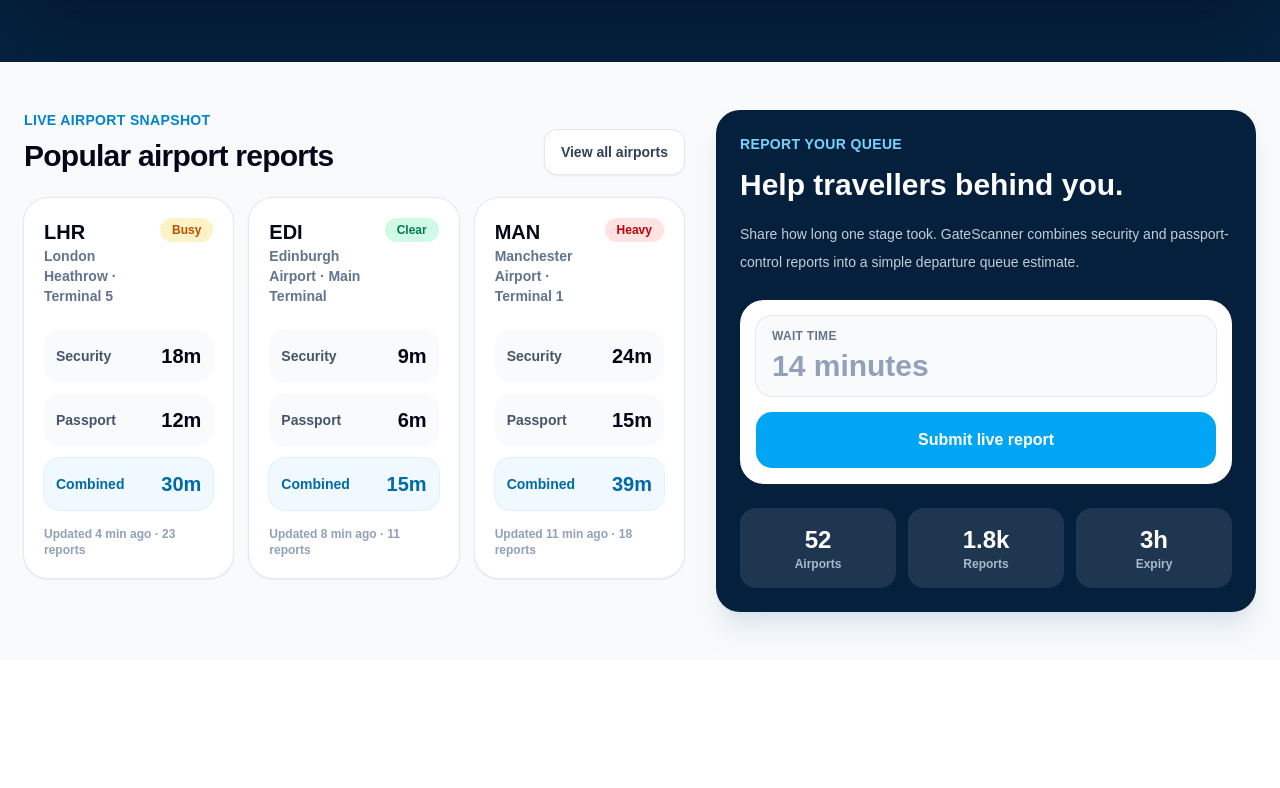
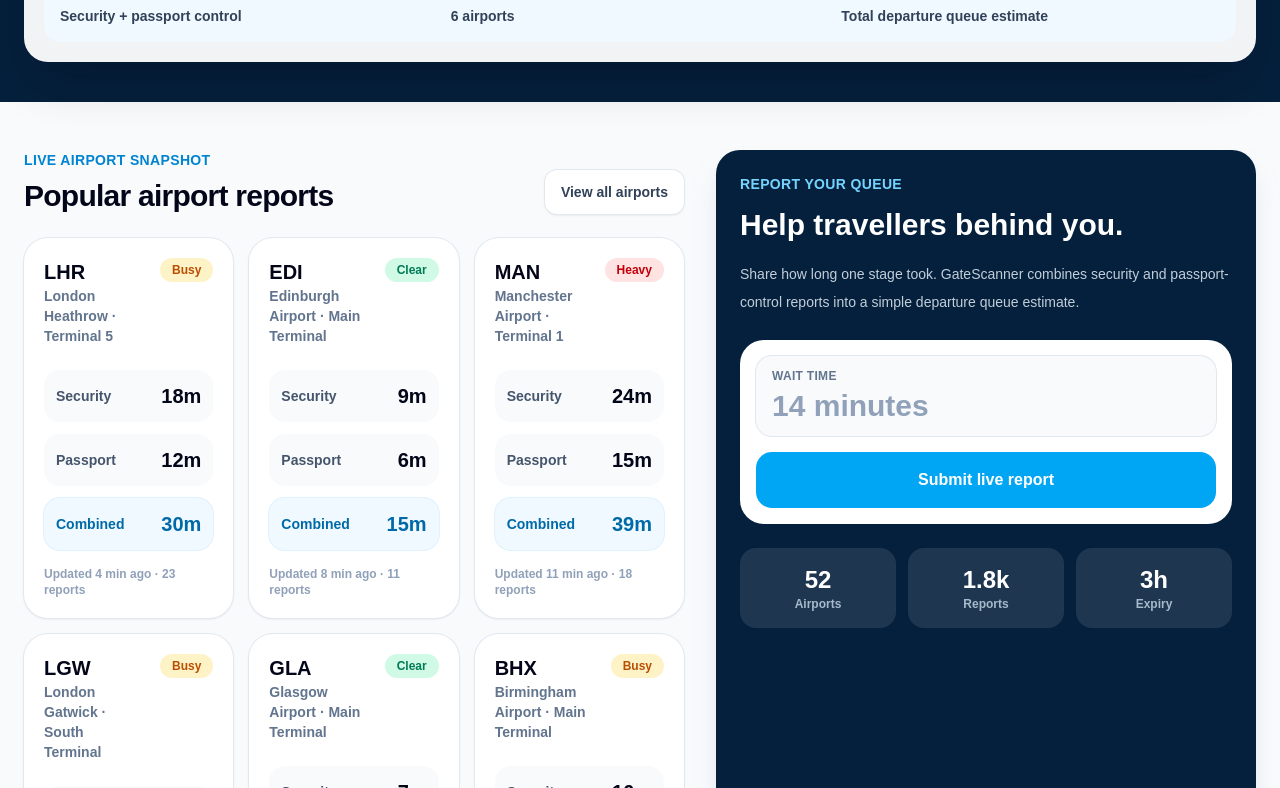
Before and after one commit to DylanP9/GateScanner, a Next.js app in the folder apps/web/: page / in a window 1280 px wide. Shown: the part 792-1580 px from the top of the page. Before the commit the page ends 1452 px from the top, so only its background shows below. Built offline with nearby package versions, Linux system fonts and the light colour scheme.

Commit message:
feat: add mock airport search

```diff
--- a/apps/web/src/app/page.tsx
+++ b/apps/web/src/app/page.tsx
@@ -1,14 +1,47 @@
+"use client";
+
+import { useMemo, useState } from "react";
+
 import AirportReportCard from "@/components/AirportReportCard";
+import AirportSearchCard from "@/components/AirportSearchCard";
 import Header from "@/components/Header";
 import HeroSection from "@/components/HeroSection";
 import ReportQueuePanel from "@/components/ReportQueuePanel";
-import { airportReports } from "@/data/airportReports";
+import { airportReports, matchesAirportSearch } from "@/data/airportReports";
 
 export default function Home() {
+  const [searchTerm, setSearchTerm] = useState("");
+  const [terminalFilter, setTerminalFilter] = useState("");
+
+  const filteredReports = useMemo(() => {
+    const normalisedTerminalFilter = terminalFilter.trim().toLowerCase();
+
+    return airportReports.filter((report) => {
+      const matchesSearch = matchesAirportSearch(report, searchTerm);
+
+      const matchesTerminal =
+        normalisedTerminalFilter.length === 0 ||
+        report.terminal.toLowerCase().includes(normalisedTerminalFilter);
+
+      return matchesSearch && matchesTerminal;
+    });
+  }, [searchTerm, terminalFilter]);
+
   return (
     <main className="min-h-screen bg-[#05203c] text-slate-950">
       <Header />
+
       <HeroSection />
+
+      <section className="mx-auto max-w-7xl px-6 pb-10">
+        <AirportSearchCard
+          searchTerm={searchTerm}
+          terminalFilter={terminalFilter}
+          resultCount={filteredReports.length}
+          onSearchTermChange={setSearchTerm}
+          onTerminalFilterChange={setTerminalFilter}
+        />
+      </section>
 
       <section className="bg-slate-50 px-6 py-12">
         <div className="mx-auto grid max-w-7xl gap-8 lg:grid-cols-[1.1fr_0.9fr]">
@@ -29,11 +62,25 @@
               </button>
             </div>
 
-            <div className="grid gap-4 md:grid-cols-3">
-              {airportReports.map((report) => (
-                <AirportReportCard key={report.code} report={report} />
-              ))}
-            </div>
+            {filteredReports.length > 0 ? (
+              <div className="grid gap-4 md:grid-cols-3">
+                {filteredReports.map((report) => (
+                  <AirportReportCard key={report.code} report={report} />
+                ))}
+              </div>
+            ) : (
+              <div className="rounded-3xl bg-white p-8 text-center shadow-sm ring-1 ring-slate-200">
+                <p className="text-xl font-black text-slate-950">
+                  No airport found
+                </p>
+
+                <p className="mt-2 text-sm font-semibold text-slate-500">
+                  Try searching by airport name, airport code, city, or
+                  terminal. For example: Heathrow, LHR, Edinburgh, or Terminal
+                  5.
+                </p>
+              </div>
+            )}
           </div>
 
           <ReportQueuePanel />
--- a/apps/web/src/components/AirportSearchCard.tsx
+++ b/apps/web/src/components/AirportSearchCard.tsx
@@ -1,13 +1,29 @@
-export default function AirportSearchCard() {
+type AirportSearchCardProps = {
+  searchTerm: string;
+  terminalFilter: string;
+  resultCount: number;
+  onSearchTermChange: (value: string) => void;
+  onTerminalFilterChange: (value: string) => void;
+};
+
+export default function AirportSearchCard({
+  searchTerm,
+  terminalFilter,
+  resultCount,
+  onSearchTermChange,
+  onTerminalFilterChange,
+}: AirportSearchCardProps) {
   return (
     <div className="relative mt-10 rounded-3xl bg-white/95 p-4 shadow-2xl shadow-slate-950/30 backdrop-blur md:p-5">
       <div className="mb-4 flex flex-wrap gap-2">
         <button className="rounded-full bg-[#05203c] px-5 py-2 text-sm font-bold text-white">
           Departure queues
         </button>
+
         <button className="rounded-full px-5 py-2 text-sm font-bold text-slate-700 hover:bg-slate-100">
           Arrivals
         </button>
+
         <button className="rounded-full px-5 py-2 text-sm font-bold text-slate-700 hover:bg-slate-100">
           Baggage & customs
         </button>
@@ -18,9 +34,12 @@
           <span className="block text-xs font-bold uppercase tracking-wide text-slate-500">
             Airport
           </span>
+
           <input
+            value={searchTerm}
+            onChange={(event) => onSearchTermChange(event.target.value)}
             className="mt-1 w-full bg-transparent text-lg font-extrabold text-slate-950 outline-none placeholder:text-slate-400"
-            placeholder="London Heathrow (LHR)"
+            placeholder="Search Heathrow, LHR, Edinburgh..."
           />
         </label>
 
@@ -28,13 +47,19 @@
           <span className="block text-xs font-bold uppercase tracking-wide text-slate-500">
             Terminal
           </span>
+
           <input
+            value={terminalFilter}
+            onChange={(event) => onTerminalFilterChange(event.target.value)}
             className="mt-1 w-full bg-transparent text-lg font-extrabold text-slate-950 outline-none placeholder:text-slate-400"
             placeholder="Any terminal"
           />
         </label>
 
-        <button className="rounded-2xl bg-sky-500 px-8 py-4 text-base font-black text-white shadow-lg shadow-sky-200 hover:bg-sky-600">
+        <button
+          type="button"
+          className="rounded-2xl bg-sky-500 px-8 py-4 text-base font-black text-white shadow-lg shadow-sky-200 hover:bg-sky-600"
+        >
           Check queues
         </button>
       </div>
@@ -51,10 +76,10 @@
 
         <div>
           <p className="text-xs font-black uppercase tracking-wide text-sky-700">
-            Best for
+            Results found
           </p>
           <p className="mt-1 text-sm font-bold text-slate-700">
-            Departing travellers
+            {resultCount} airport{resultCount === 1 ? "" : "s"}
           </p>
         </div>
 
@@ -63,7 +88,7 @@
             Result shown
           </p>
           <p className="mt-1 text-sm font-bold text-slate-700">
-            Total airport queue estimate
+            Total departure queue estimate
           </p>
         </div>
       </div>
--- a/apps/web/src/components/HeroSection.tsx
+++ b/apps/web/src/components/HeroSection.tsx
@@ -1,5 +1,3 @@
-import AirportSearchCard from "./AirportSearchCard";
-
 export default function HeroSection() {
     return (
       <section className="relative mx-auto max-w-7xl overflow-hidden px-6 pb-10 pt-8 md:pb-16 md:pt-16">
@@ -40,8 +38,6 @@
             information available when you need it.
           </p>
         </div>
-
-      <AirportSearchCard />
       </section>
     );
   }
--- a/apps/web/src/data/airportReports.ts
+++ b/apps/web/src/data/airportReports.ts
@@ -1,7 +1,23 @@
-export const airportReports = [
+export type AirportReport = {
+    airport: string;
+    code: string;
+    city: string;
+    country: string;
+    terminal: string;
+    securityMinutes: number;
+    passportMinutes: number;
+    status: "Clear" | "Busy" | "Heavy";
+    statusClass: string;
+    updated: string;
+    reports: number;
+  };
+
+  export const airportReports: AirportReport[] = [
     {
       airport: "London Heathrow",
       code: "LHR",
+      city: "London",
+      country: "United Kingdom",
       terminal: "Terminal 5",
       securityMinutes: 18,
       passportMinutes: 12,
@@ -13,6 +29,8 @@
     {
       airport: "Edinburgh Airport",
       code: "EDI",
+      city: "Edinburgh",
+      country: "United Kingdom",
       terminal: "Main Terminal",
       securityMinutes: 9,
       passportMinutes: 6,
@@ -24,6 +42,8 @@
     {
       airport: "Manchester Airport",
       code: "MAN",
+      city: "Manchester",
+      country: "United Kingdom",
       terminal: "Terminal 1",
       securityMinutes: 24,
       passportMinutes: 15,
@@ -32,6 +52,67 @@
       updated: "11 min ago",
       reports: 18,
     },
+    {
+      airport: "London Gatwick",
+      code: "LGW",
+      city: "London",
+      country: "United Kingdom",
+      terminal: "South Terminal",
+      securityMinutes: 14,
+      passportMinutes: 10,
+      status: "Busy",
+      statusClass: "bg-amber-100 text-amber-700",
+      updated: "13 min ago",
+      reports: 15,
+    },
+    {
+      airport: "Glasgow Airport",
+      code: "GLA",
+      city: "Glasgow",
+      country: "United Kingdom",
+      terminal: "Main Terminal",
+      securityMinutes: 7,
+      passportMinutes: 5,
+      status: "Clear",
+      statusClass: "bg-emerald-100 text-emerald-700",
+      updated: "16 min ago",
+      reports: 9,
+    },
+    {
+      airport: "Birmingham Airport",
+      code: "BHX",
+      city: "Birmingham",
+      country: "United Kingdom",
+      terminal: "Main Terminal",
+      securityMinutes: 16,
+      passportMinutes: 11,
+      status: "Busy",
+      statusClass: "bg-amber-100 text-amber-700",
+      updated: "20 min ago",
+      reports: 14,
+    },
   ];
 
-export type AirportReport = (typeof airportReports)[number];
+  export function getCombinedDepartureMinutes(report: AirportReport) {
+    return report.securityMinutes + report.passportMinutes;
+  }
+
+  export function matchesAirportSearch(report: AirportReport, searchTerm: string) {
+    const normalisedSearch = searchTerm.trim().toLowerCase();
+
+    if (normalisedSearch.length === 0) {
+      return true;
+    }
+
+    const searchableText = [
+      report.airport,
+      report.code,
+      report.city,
+      report.country,
+      report.terminal,
+    ]
+      .join(" ")
+      .toLowerCase();
+
+    return searchableText.includes(normalisedSearch);
+  }
```
Lines whose indentation alone changed are shown as unchanged.
